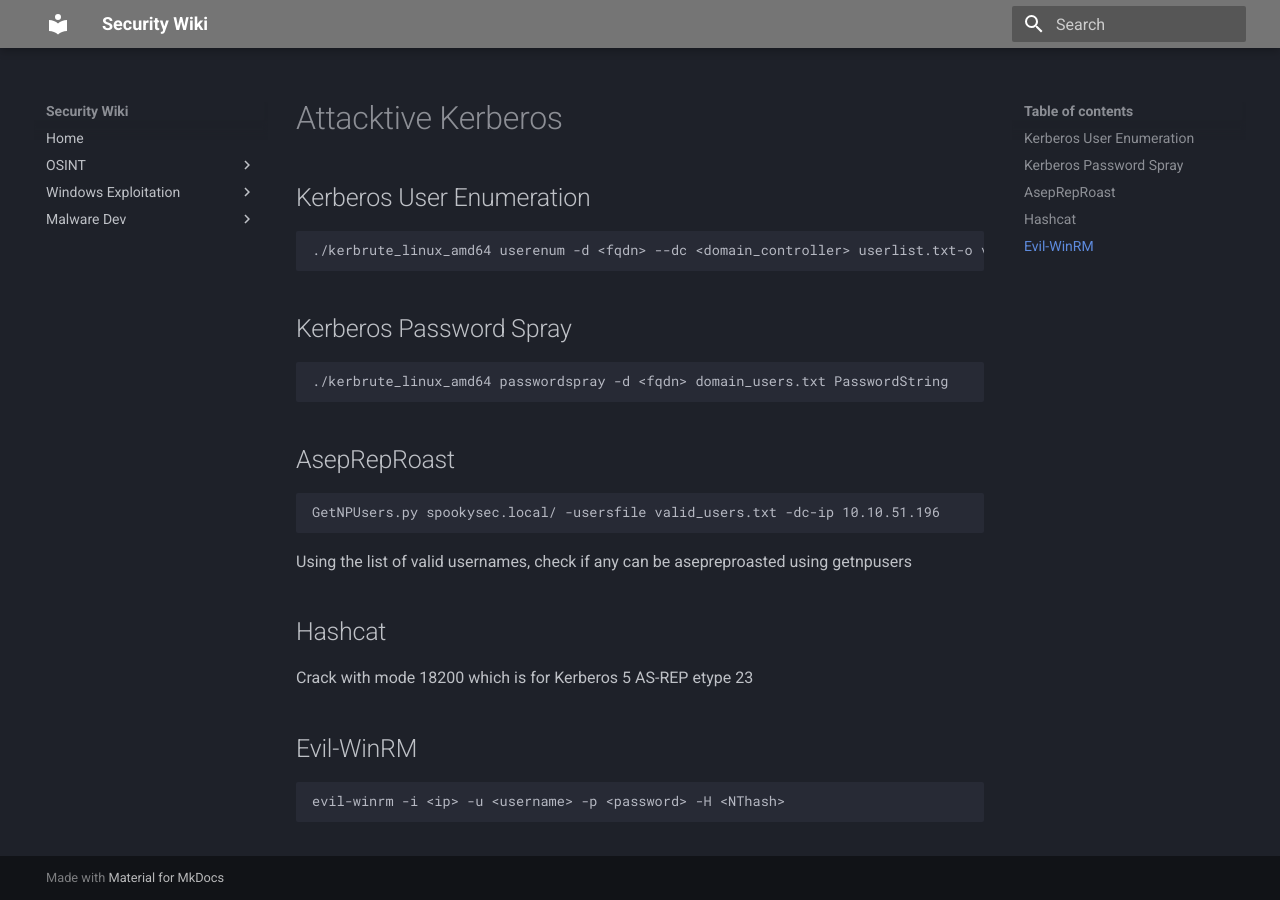
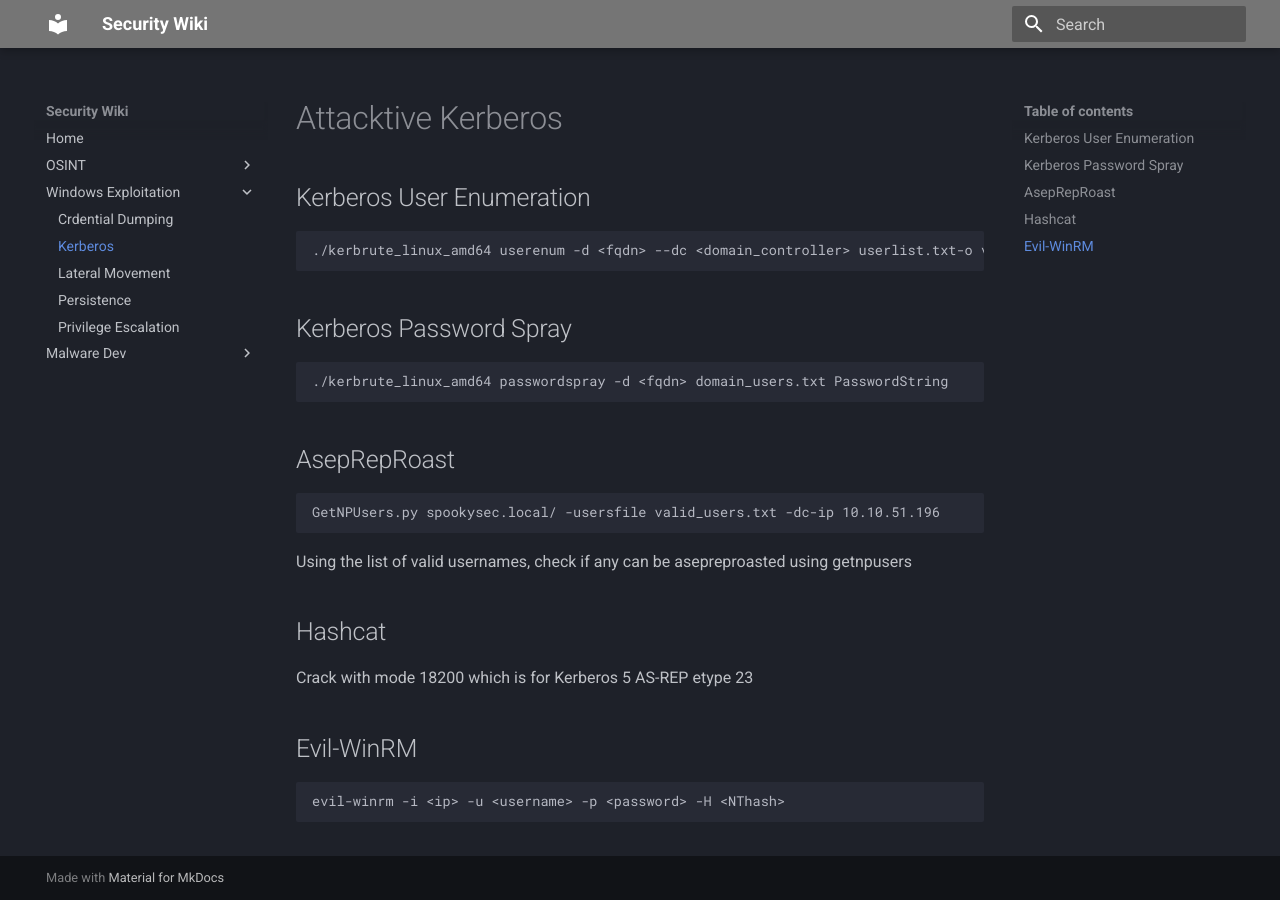
Before and after one commit to ConfusingBLANK/confusingblank.github.io, an MkDocs documentation site: the page built from docs/windowsexploitation/kerberos.md, in a window 1280 px wide. Built offline with MkDocs 1.6.1 and Material for MkDocs 9.7.7, drawn with Linux system fonts in a browser that asks for light colours.

Commit message:
kerberos

```diff
--- a/mkdocs.yml
+++ b/mkdocs.yml
@@ -11,6 +11,7 @@ nav:
     - Subdomain Enumeration: OSINT/subdomain-enumeration.md
   - Windows Exploitation:
     - Crdential Dumping: windowsexploitation/credential-dumping.md
+    - Kerberos: windowsexploitation/kerberos.md
     - Lateral Movement: windowsexploitation/lateral-movement.md
     - Persistence: windowsexploitation/persistence.md
     - Privilege Escalation: windowsexploitation/privilege-escalation.md
```
